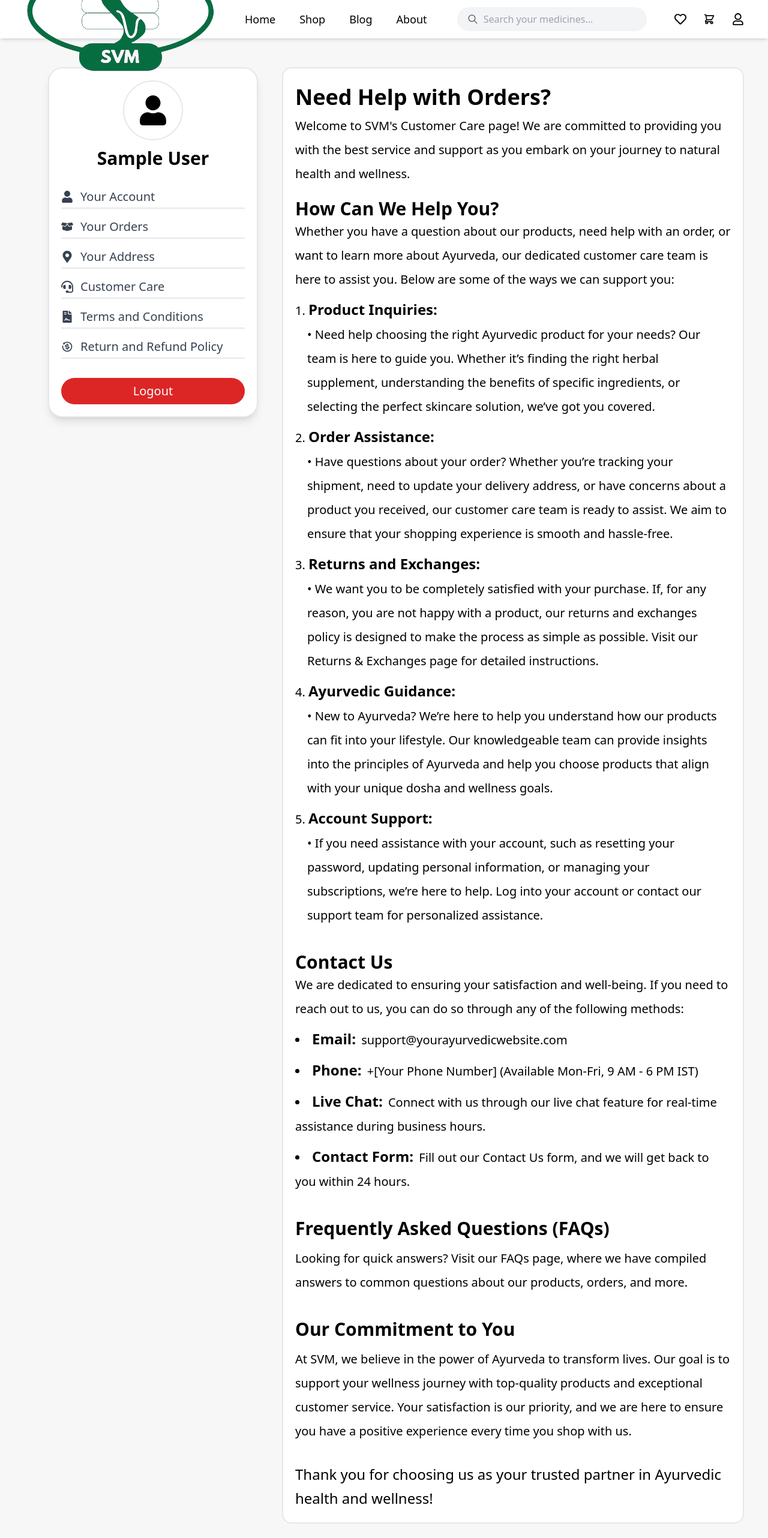
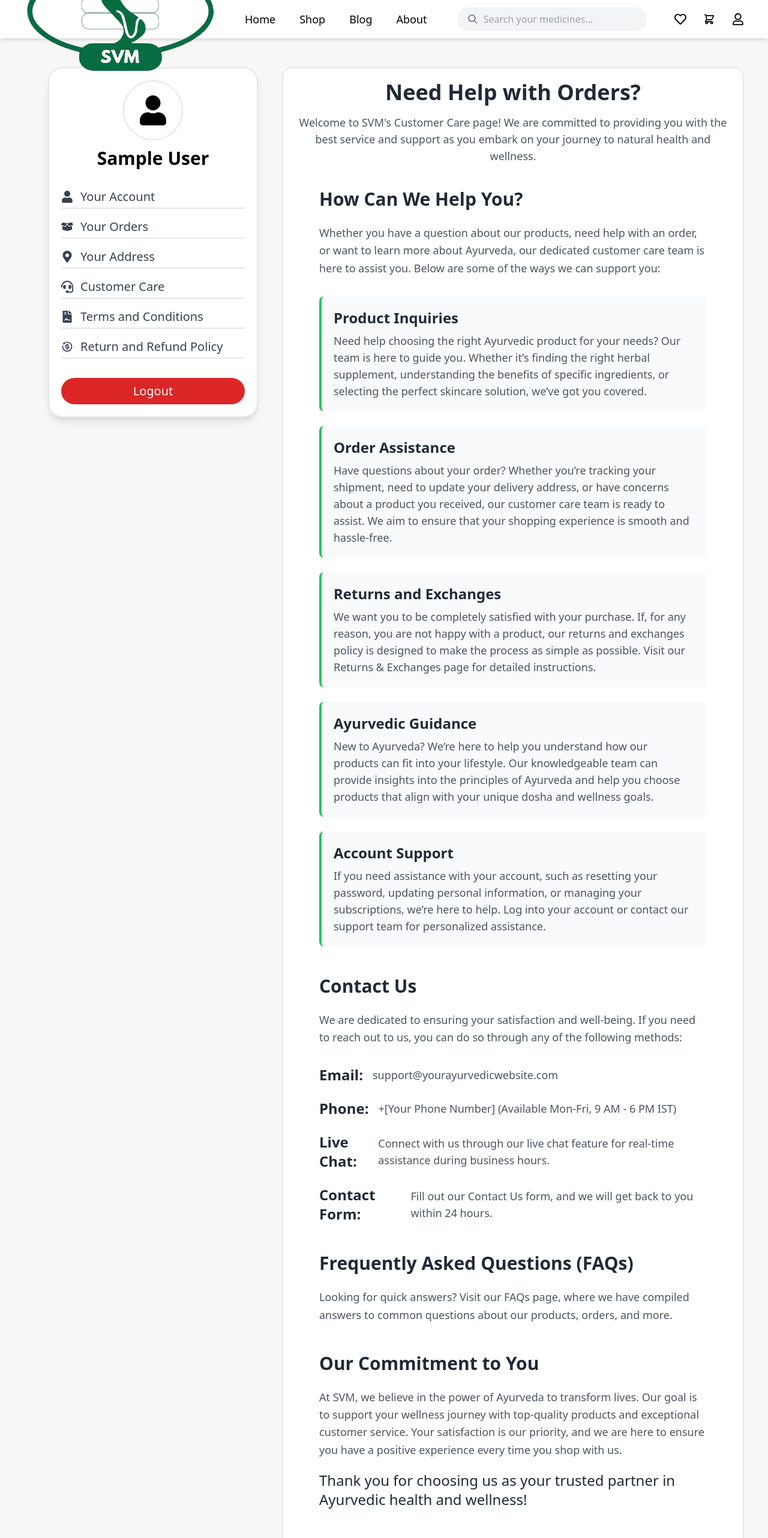
Before and after one commit to Diliate/svm-frontend, a Next.js app: page /profile/customer-care in a window 1280 px wide. Shown: the top 2564 px of the page at 60% size. Built offline with nearby package versions, Linux system fonts and the light colour scheme; sample sign-in values are in the browser's storage.

Commit message:
style: improved styling of cutomer care page

```diff
--- a/src/app/profile/customer-care/page.jsx
+++ b/src/app/profile/customer-care/page.jsx
@@ -49,79 +49,100 @@ const contactData = [
 
 const Page = () => {
   return (
-    <section className="p-5 mt-2">
-      <div className="flex flex-col items-center justify-center">
-        <div>
-          <h1 className="text-4xl font-semibold">Need Help with Orders?</h1>
-          <p className="mt-2 mb-5 text-xl leading-10">
+    <section className="p-5">
+      {/* Header Section */}
+      <div className="text-center ">
+        <h1 className="text-4xl font-bold text-gray-800">
+          Need Help with Orders?
+        </h1>
+        <p className="mt-4 text-lg text-gray-600">
           Welcome to SVM&apos;s Customer Care page! We are committed to
-            providing you with the best service and support as you embark on
-            your journey to natural health and wellness.
+          providing you with the best service and support as you embark on your
+          journey to natural health and wellness.
         </p>
       </div>
+
+      {/* Main Content */}
+      <div className="p-8 space-y-12 bg-white rounded-lg md:p-10">
+        {/* How Can We Help You Section */}
         <div>
-          <h2 className="text-3xl font-semibold">How Can We Help You?</h2>
-          <p className="text-xl leading-10">
+          <h2 className="mb-6 text-3xl font-semibold text-gray-800">
+            How Can We Help You?
+          </h2>
+          <p className="mb-8 text-lg leading-relaxed text-gray-600">
             Whether you have a question about our products, need help with an
             order, or want to learn more about Ayurveda, our dedicated customer
             care team is here to assist you. Below are some of the ways we can
             support you:
           </p>
-          <div>
-            <ul className="list-decimal list-inside">
+          <ul className="space-y-6">
             {data.map((item, index) => (
-                <li key={index} className="my-3 text-xl leading-10">
-                  <span className="text-2xl font-semibold">{item.title}:</span>{" "}
-                  <br />
-                  <p className="ml-5"> • {item.content}</p>
+              <li
+                key={index}
+                className="p-5 border-l-4 border-green-500 rounded-lg bg-gray-50"
+              >
+                <h3 className="mb-2 text-2xl font-semibold text-gray-800">
+                  {item.title}
+                </h3>
+                <p className="text-lg text-gray-600">{item.content}</p>
               </li>
             ))}
           </ul>
         </div>
 
-          <div className="mt-10">
-            <h2 className="text-3xl font-semibold">Contact Us</h2>
-            <p className="text-xl leading-10">
+        {/* Contact Us Section */}
+        <div>
+          <h2 className="mb-6 text-3xl font-semibold text-gray-800">
+            Contact Us
+          </h2>
+          <p className="mb-8 text-lg leading-relaxed text-gray-600">
             We are dedicated to ensuring your satisfaction and well-being. If
             you need to reach out to us, you can do so through any of the
             following methods:
           </p>
-
-            <ul className="list-disc list-inside">
+          <ul className="space-y-6">
             {contactData.map((item, index) => (
-                <li key={index} className="my-3 text-xl leading-10 ">
-                  <span className="text-2xl font-semibold">{item.title}:</span>{" "}
-                  <span className="ml-1">{item.desc}</span>
+              <li
+                key={index}
+                className="flex flex-col items-start gap-4 md:flex-row md:items-center"
+              >
+                <h3 className="text-2xl font-semibold text-gray-800">
+                  {item.title}:
+                </h3>
+                <p className="text-lg text-gray-600">{item.desc}</p>
               </li>
             ))}
           </ul>
         </div>
 
-          <div className="flex flex-col gap-3 mt-10">
-            <h2 className="text-3xl font-semibold">
+        {/* FAQs Section */}
+        <div>
+          <h2 className="mb-6 text-3xl font-semibold text-gray-800">
             Frequently Asked Questions (FAQs)
           </h2>
-            <p className="text-xl leading-10">
+          <p className="text-lg leading-relaxed text-gray-600">
             Looking for quick answers? Visit our FAQs page, where we have
-              compiled answers to common questions about our products, orders,
-              and more.
+            compiled answers to common questions about our products, orders, and
+            more.
           </p>
         </div>
 
-          <div className="flex flex-col gap-3 mt-10">
-            <h2 className="text-3xl font-semibold">Our Commitment to You</h2>
-            <p className="text-xl leading-10">
-              At SVM, we believe in the power of Ayurveda to transform lives.
-              Our goal is to support your wellness journey with top-quality
-              products and exceptional customer service. Your satisfaction is
-              our priority, and we are here to ensure you have a positive
-              experience every time you shop with us.
+        {/* Our Commitment Section */}
+        <div>
+          <h2 className="mb-6 text-3xl font-semibold text-gray-800">
+            Our Commitment to You
+          </h2>
+          <p className="text-lg leading-relaxed text-gray-600">
+            At SVM, we believe in the power of Ayurveda to transform lives. Our
+            goal is to support your wellness journey with top-quality products
+            and exceptional customer service. Your satisfaction is our priority,
+            and we are here to ensure you have a positive experience every time
+            you shop with us.
           </p>
-            <p className="mt-5 text-2xl font-medium leading-10">
+          <p className="mt-5 text-2xl font-medium text-gray-800">
             Thank you for choosing us as your trusted partner in Ayurvedic
             health and wellness!
           </p>
-          </div>
         </div>
       </div>
     </section>
--- a/src/app/profile/page.jsx
+++ b/src/app/profile/page.jsx
@@ -52,7 +52,6 @@ const Page = () => {
         }
       } catch (error) {
         console.error("Error fetching default address:", error);
-        toast.error("Failed to fetch default address.");
       }
     };
 
```
Lines whose indentation alone changed are shown as unchanged.
